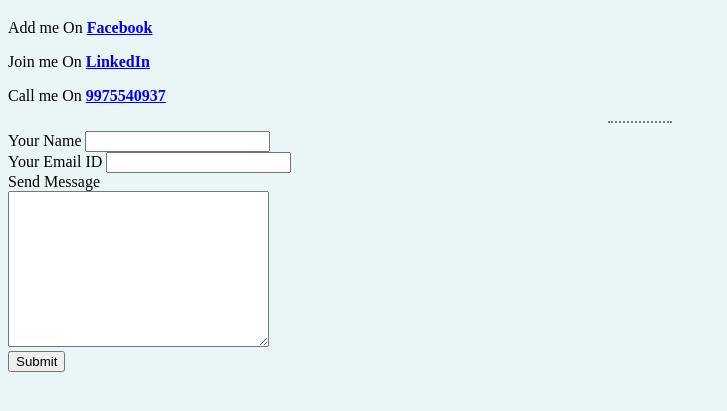
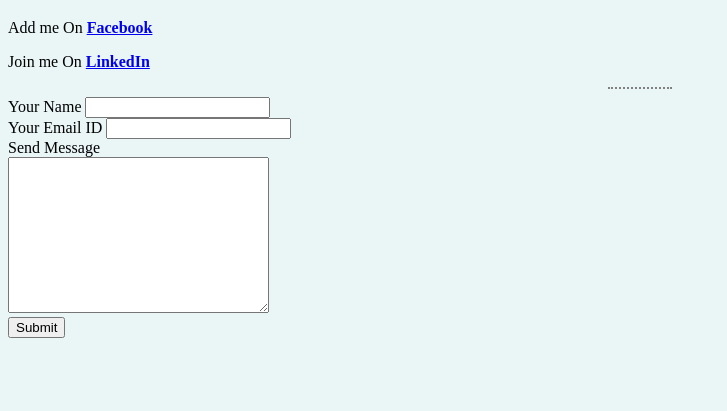
Before and after one commit to harrssh/webdevelopment, a plain HTML site: page Contact.html in a window 1280 px wide. Shown: the part 61-472 px from the top of the page, without its empty margins (0-727 px from the left). Drawn offline with Linux system fonts and the light colour scheme.

Commit message:
Update Contact.html

```diff
--- a/Contact.html
+++ b/Contact.html
@@ -12,7 +12,7 @@
 
   <p>Add me On <strong><a href="https://www.facebook.com/harshal.halkare">Facebook</a> </strong></p>
   <p>Join me On <strong><a href="https://in.linkedin.com/in/harshal-halkare-00216597"> LinkedIn</a></strong></p>
-  <p>Call me On <strong><a href="9975540937"> 9975540937</a></strong></p>
+
 <hr></hr>
 <form action="mailto:erharshalhalkare@gmail.com" method="post" enctype="text/plain">
 <label>Your Name</label>
```
